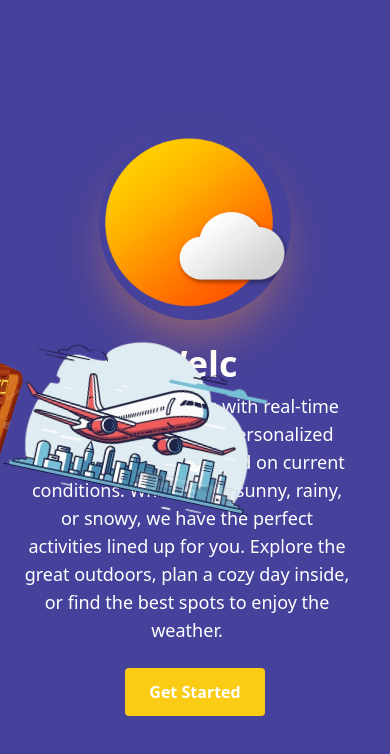
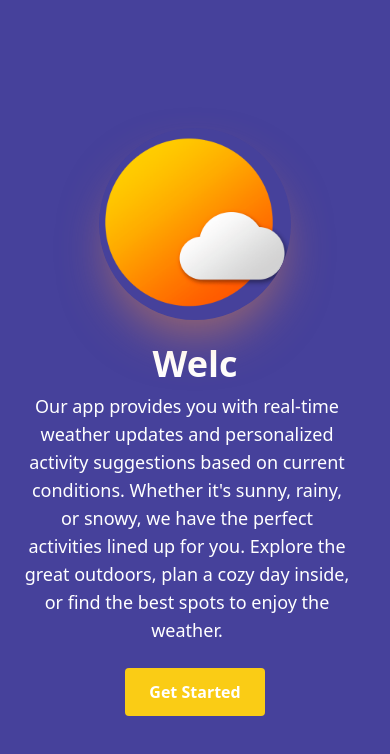
Before and after one commit to Asanda001019/utmost-trip, a React (Vite) app: page / in a window 390 px wide. Shown: the top 754 px of the page. Built offline with nearby package versions, Linux system fonts and the light colour scheme.

Commit message:
feat: responsivess

```diff
--- a/src/pages/HomePage.jsx
+++ b/src/pages/HomePage.jsx
@@ -15,26 +15,33 @@ function HomePage() {
           className="absolute top-1/2 left-1/2 -translate-x-1/2 -translate-y-1/2 w-full h-full rounded-full"
         />
       </div>
+
+      {/* Home Image */}
       <img
         src={Home}
         alt="Home"
-        className="absolute top-2/4  right-3/4 transform -translate-x-1/2 -translate-y-1/2 w-50 h-40 rotate-12"
+        className="absolute top-2/4 right-3/4 transform -translate-x-1/2 -translate-y-1/2 w-50 h-40 rotate-12 hidden md:block" // Hide on small screens
       />
 
-<img
+      {/* Background Image */}
+      <img
         src={background}
-        alt="Home"
-        className="absolute top-2/4 right-0 transform -translate-x-1/2 -translate-y-1/2 w-50 h-40 rotate-12"
+        alt="Background"
+        className="absolute top-2/4 right-0 transform -translate-x-1/2 -translate-y-1/2 w-50 h-40 rotate-12 hidden md:block" // Hide on small screens
       />
+
       <Typewriter />
       <p className="text-white text-lg text-center mt-2 font-roboto max-w-md mr-4">
         Our app provides you with real-time weather updates and personalized activity suggestions based on current conditions.
         Whether it's sunny, rainy, or snowy, we have the perfect activities lined up for you.
         Explore the great outdoors, plan a cozy day inside, or find the best spots to enjoy the weather.
       </p>
-    <Link to="/weather" ><button className="bg-yellow-400 hover:bg-yellow-500 text-white font-bold py-3 px-6 rounded mt-6 transition duration-300 ease-in-out transform hover:scale-105">
-        Get Started
-      </button></Link>
+
+      <Link to="/weather">
+        <button className="bg-yellow-400 hover:bg-yellow-500 text-white font-bold py-3 px-6 rounded mt-6 transition duration-300 ease-in-out transform hover:scale-105">
+          Get Started
+        </button>
+      </Link>
     </div>
   );
 }
```
